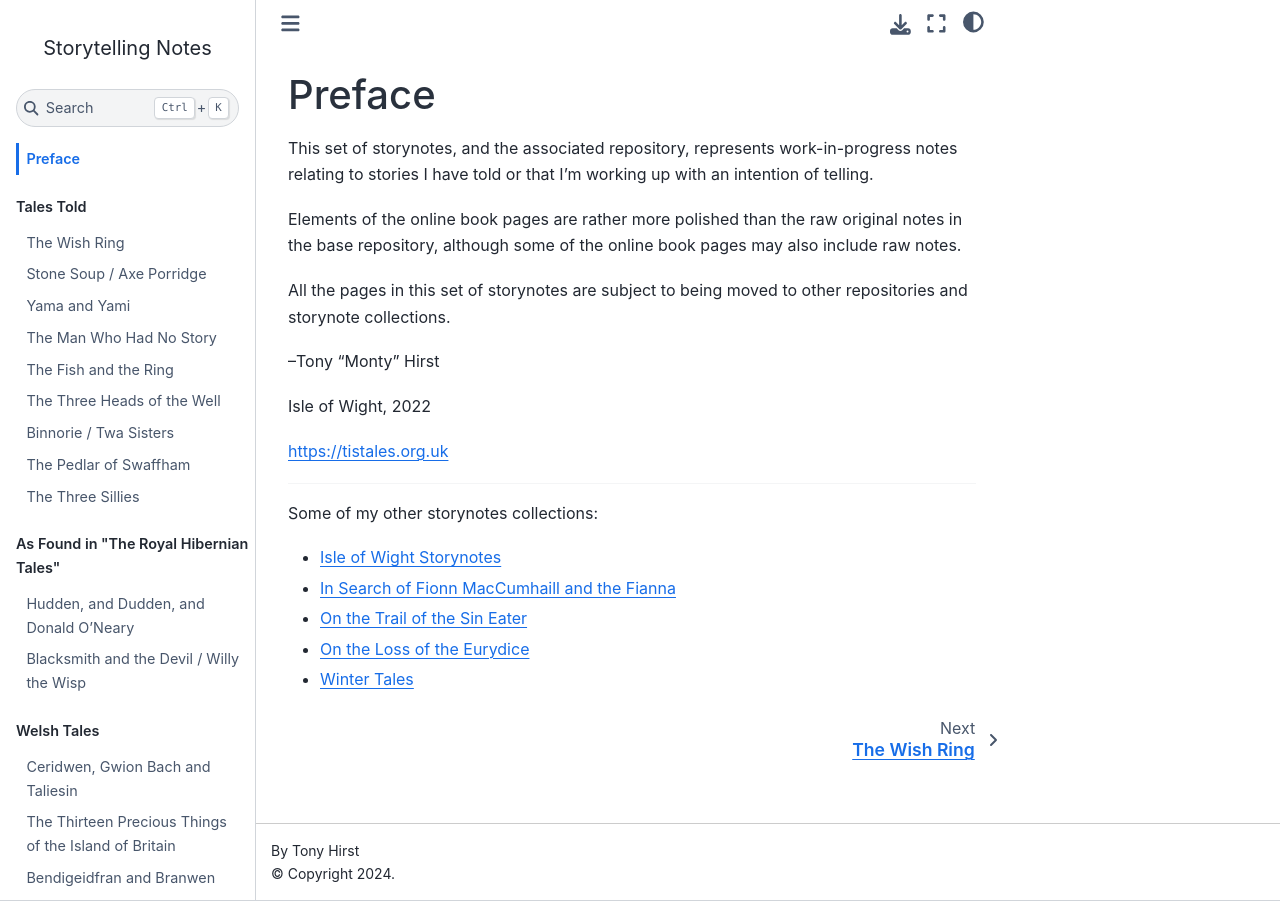
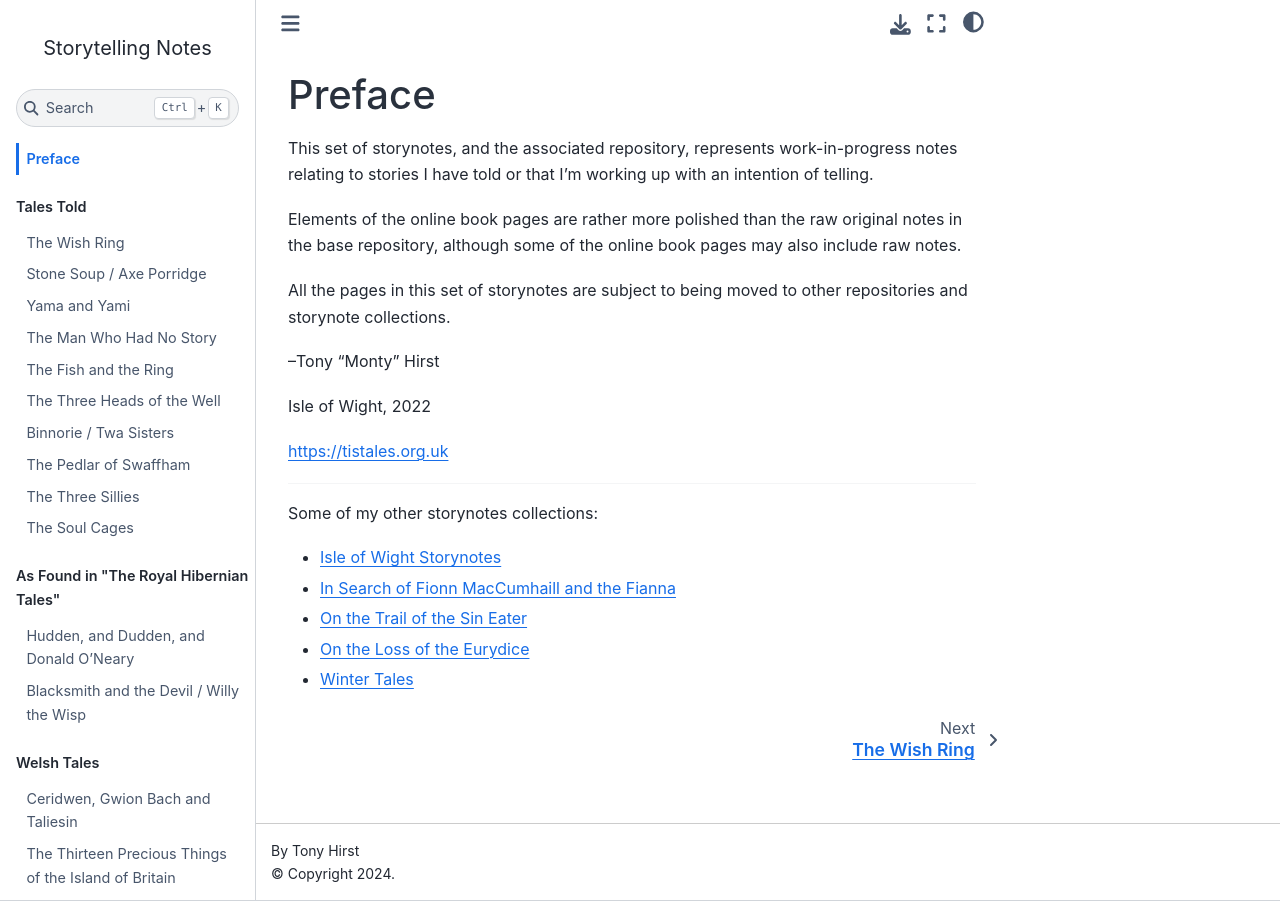
Before and after one commit to psychemedia/storytelling-notes, a Jupyter Book: the page built from preface.md, in a window 1280 px wide. Built offline with Jupyter Book 1.0.4 settings and Sphinx 7.4.7 and the Sphinx Book theme 1.1.4, drawn with Linux system fonts in a browser that asks for light colours.

Commit message:
Update _toc.yml

```diff
--- a/_toc.yml
+++ b/_toc.yml
@@ -12,6 +12,7 @@ parts:
   - file: twa-sisters-binnorie
   - file: pedlar-of-swaffham
   - file: three-sillies
+  - file: soul_cages
 - caption: As Found in "The Royal Hibernian Tales"
   chapters:
   - file: hudden_dudden
```
